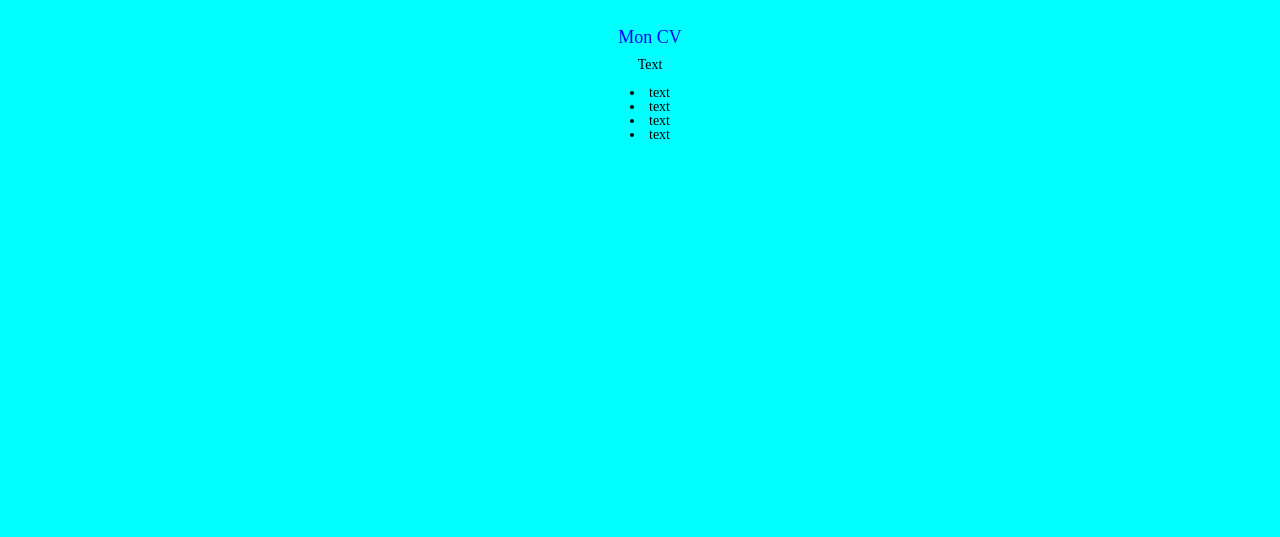
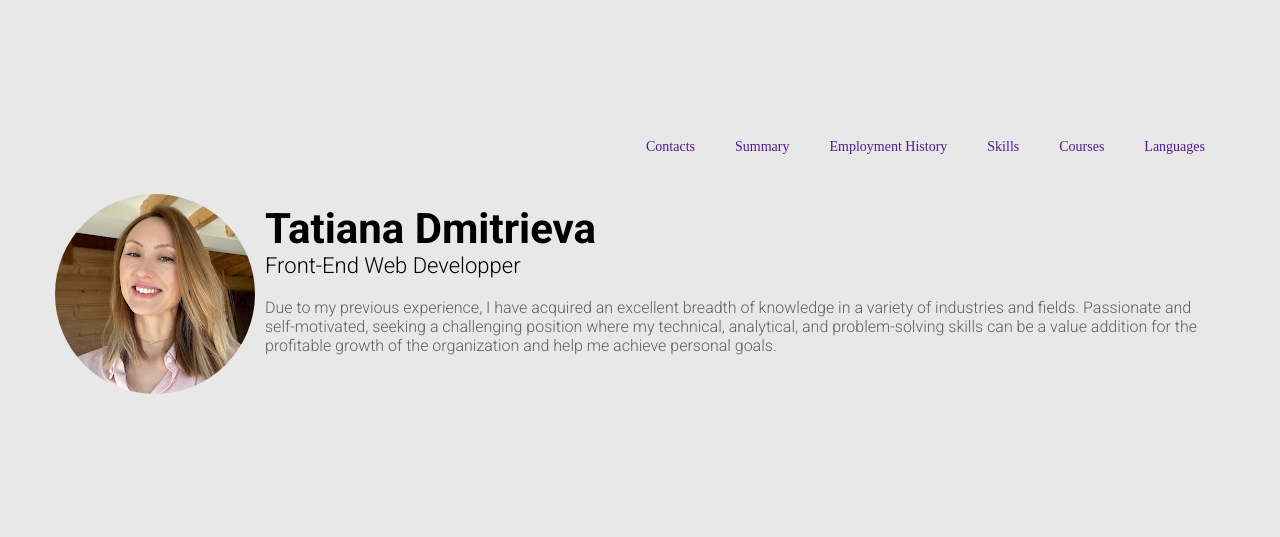
Before and after one commit to TDB-star/rsschool-cv, a plain HTML site: page index.html in a window 1280 px wide. Drawn offline with Linux system fonts and the light colour scheme.

Commit message:
feat: Add menu-navigation block and profile photo block

```diff
--- a/index.html
+++ b/index.html
@@ -2,19 +2,38 @@
 <html lang="en">
 <head>
 	<meta http-equiv="Content-type" content="text/html;charset=utf-8">
-	<title>My first project</title>
+	<title>cv</title>
 	<link rel="stylesheet" href="style.css">
+	<link rel="preconnect" href="https://fonts.gstatic.com">
+    <link href="https://fonts.googleapis.com/css2?family=Roboto:wght@100;300;500;700&display=swap" rel="stylesheet">
 </head>
 <body>
-    <h1>Mon CV</h1><br>
-<p>Text</p><br>
-
-<div><p></p></div>
-
-	<li>text</li>
-	<li>text</li>
-	<li>text</li>
-	<li>text</li>
-
+	<div class="content">
+	<header class=" content-header">
+		<nav class="nav">
+			<ul class="nav-list">
+				<li class="nav-item"><a href="" class="nav-link">Contacts</a></li>
+				<li class="nav-item"><a href="" class="nav-link">Summary</a></li>
+				<li class="nav-item"><a href="" class="nav-link">Employment History</a></li>
+				<li class="nav-item"><a href="" class="nav-link">Skills</a></li>
+				<li class="nav-item"><a href="" class="nav-link">Courses</a></li>
+				<li class="nav-item"><a href="" class="nav-link">Languages</a></li>
+			</ul>
+		</nav>
+	</header>
+	<main class="main-block">
+		<div class="profile-photo-container">
+			<div class="profile-photo"><img src="assets/tatiana-blache-gmail-com_profile_picture.png" alt="Profile photo"></div>
+			<div class="title">
+			<h1 class="content-title">Tatiana Dmitrieva</h1>
+			<div class="content-job-position">Front-End Web Developper</div>
+			<p class="summary">Due to my previous experience, I have acquired an excellent breadth of knowledge in a variety of industries and fields. Passionate and self-motivated, seeking a challenging position where my technical, analytical, and problem-solving skills can be a value addition for the profitable growth of the organization and help me achieve personal goals.</p>
+		</div>
+		</div>
+	</main>
+	<footer class="footer-block">
+		<div class="container"></div>
+</footer>
+</div>
 </body>
 </html>
--- a/style.css
+++ b/style.css
@@ -1,4 +1,5 @@
 *{
+	box-sizing: border-box;
 	padding: 0;
 	margin: 0;
 	border: 0;
@@ -24,6 +25,9 @@ html,body{
 	-moz-text-size-adjust: 100%;
 	-webkit-text-size-adjust: 100%;
 }
+html {
+	scroll-behavior: smooth;
+}
 input,button,textarea{font-family: inherit;}
 
 input::-ms-clear{display: none;}
@@ -33,17 +37,55 @@ a, a:visited{text-decoration: none;}
 a:hover{text-decoration: none;}
 ul li{list-style: none;}
 img{vertical-align: top;}
-
 h1,h2,h3,h4,h5,h6{font-size: inherit;font-weight: 400;}
 
+:root {
+	--content-width: 1170px;
+}
+
 body {
-    margin: 10px;
-    padding: 20px;
-    text-align: center;
-	background-color: aqua;
+	background-color: #e8e8e8;
+}
+.content {
+	padding: 120px 0 120px 0;
+	max-width: 1170px;
+	margin: 0px auto;
+}
+
+
+.nav-list {
+	display: flex;
+	justify-content: flex-end;
+}
+.profile-photo-container {
+	display: flex;
+}
+img {
+	width: 200px;
+	height: 200px;
+	border-radius: 100px;
+}
+
+.title {
+	padding: 10px;
+}
+
+.content-job-position {
+	font: 300 22px Roboto, sans-serif;
 }
 
 h1 {
-	color:blue;
-	font-size: large;
+	font: bold 42px Roboto, sans-serif;
 }
+.summary {
+	font: 300 16px Roboto, sans-serif;
+	padding: 20px 0 0 0;
+	color:#5f5e64;
+}
+.nav-item {
+	padding: 20px;
+}
+
+.main-block {
+padding: 20px 0 20px 0;
+}
```
Also changed, not shown: assets/tatiana-blache-gmail-com_profile_picture.png (added).
